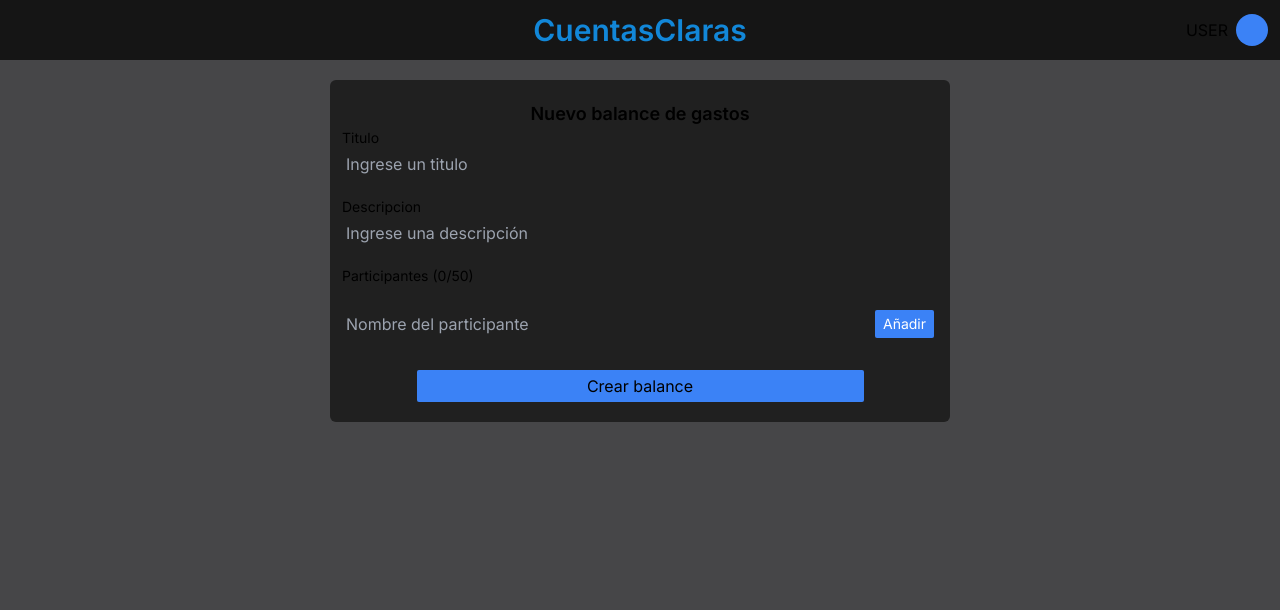
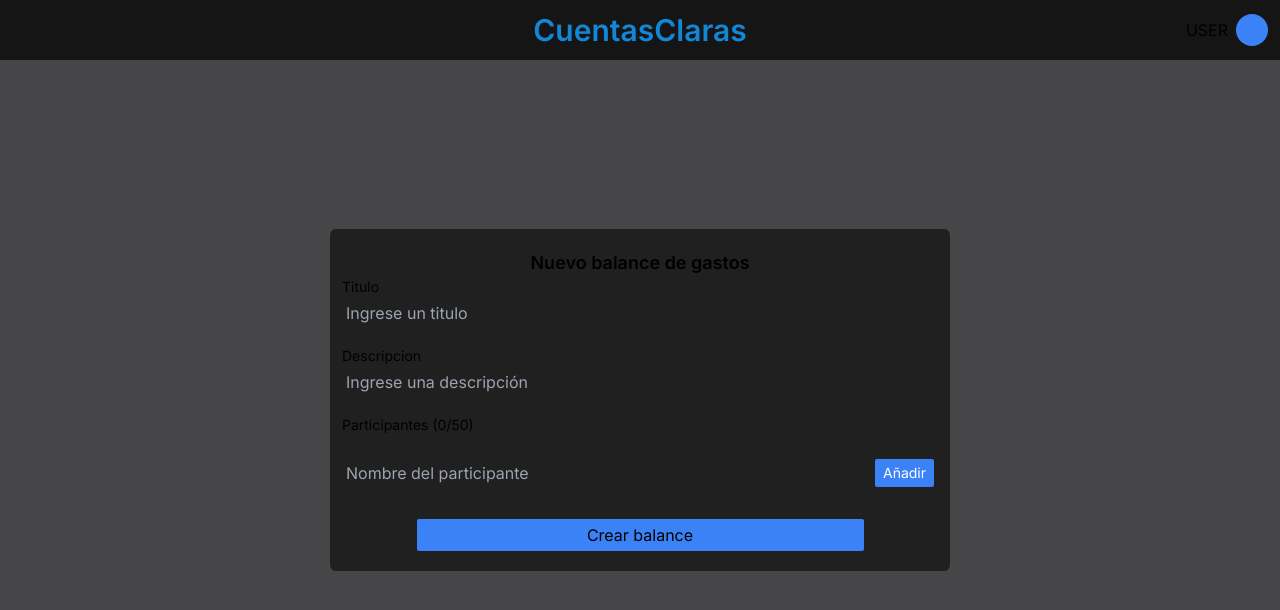
Before and after one commit to mamolina01/accounts-clear, a Next.js app: page /create-count in a window 1280 px wide. Shown: the top 610 px of the page. Built offline with nearby package versions, Linux system fonts and the light colour scheme.

Commit message:
update structure and other things

```diff
--- a/src/app/create-count/page.tsx
+++ b/src/app/create-count/page.tsx
@@ -1,8 +1,8 @@
-import { Form } from '@/components/Shared/Form'
+import { Form } from '@/components/CreateCount/Form'
 
 const CreateCount = () => {
   return (
-    <div className="flex justify-center p-5">
+    <div className="flex justify-center p-5 items-center h-screen">
       <Form />
     </div>
   )
--- a/src/components/Shared/Form.tsx
+++ b/src/components/CreateCount/Form.tsx
@@ -1,6 +1,6 @@
 'use client'
-import { FormParticipants } from '@/app/create-count/FormParticipants'
-import { Participant } from '@/app/create-count/Participant'
+import { FormParticipants } from '@/components/CreateCount/FormParticipants'
+import { Participant } from '@/components/CreateCount/Participant'
 import { generateID } from '@/helpers'
 import { ParticipantProps, newBalanceProps } from '@/types/newBalance'
 import { validationSchemaNewBalance } from '@/validations'
--- a/src/components/Shared/Header.tsx
+++ b/src/components/Shared/Header.tsx
@@ -2,7 +2,7 @@ import React from 'react'
 
 export const Header = () => {
   return (
-    <div className="w-full bg-primary p-3 grid grid-cols-3 items-center">
+    <div className="w-full bg-primary p-3 grid grid-cols-3 items-center fixed">
       <h1 className="text-3xl font-semibold text-primary capitalize text-center col-start-2">CuentasClaras</h1>
 
       <div className="flex gap-2 items-center justify-end">
```
Also changed, not shown: src/components/CreateCount/FormParticipants.tsx (renamed from src/app/create-count/FormParticipants.tsx), src/components/CreateCount/Participant.tsx (renamed from src/app/create-count/Participant.tsx), 1 other file (tests, documents, lock files or other folders).
